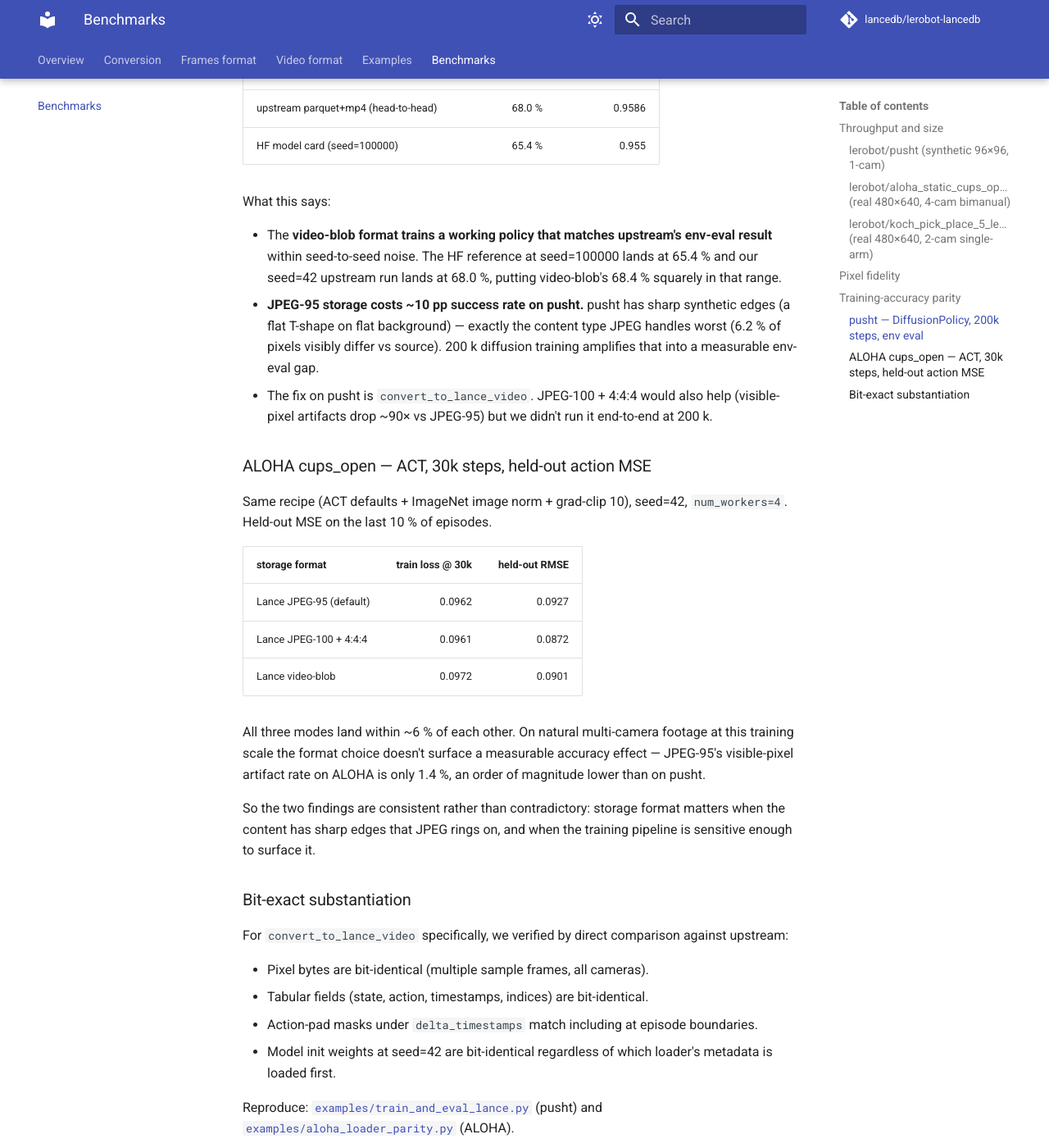
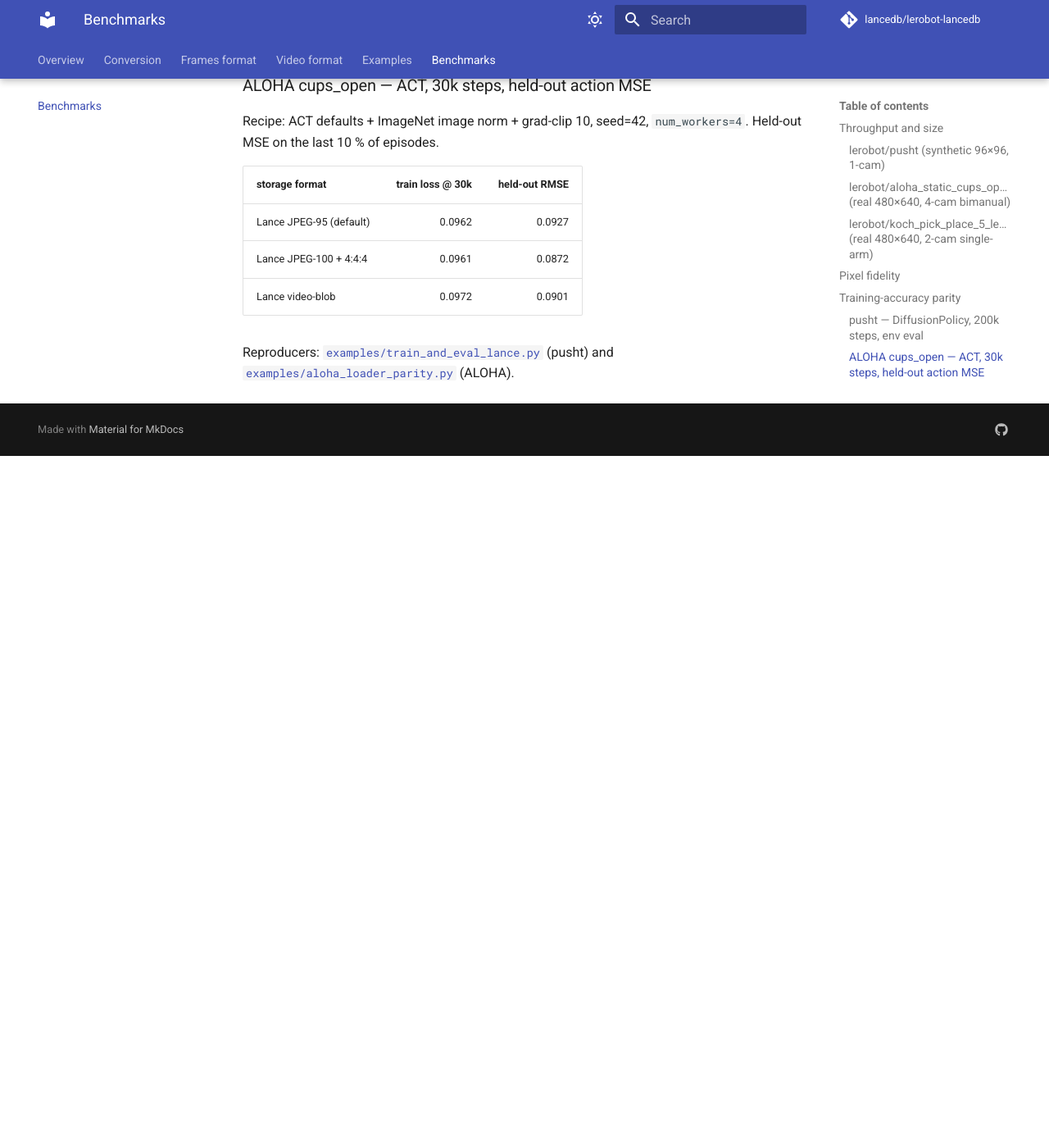
Before and after one commit to lancedb/lerobot-lancedb, an MkDocs documentation site: the page built from docs/benchmarks.md, in a window 1280 px wide and 1400 px high, scrolled down 2540 px. Shown: the whole window at 82% size. Built offline with MkDocs 1.6.1 and Material for MkDocs 9.7.7, drawn with Linux system fonts in a browser that asks for light colours; comment, search, counter and statistics services are not loaded; after the commit the page ends 3096 px from its top, so only the background shows below that; some of the changed text lies outside the part shown.

Commit message:
Trim training-parity prose; keep the numbers
README parity section is now a one-line claim + a pointer to docs.
docs/benchmarks.md parity section keeps the tables (so we can point
users at them) and drops the diagnosis prose / takeaway bullets.

Co-Authored-By: Claude Opus 4.7 (1M context) <noreply@anthropic.com>

```diff
--- a/docs/benchmarks.md
+++ b/docs/benchmarks.md
@@ -58,28 +58,20 @@ JPEG-95 fidelity varies dramatically with content: ALOHA's natural backgrounds c
 
 ## Training-accuracy parity
 
-End-to-end check that the loader trains models that actually learn and match upstream's behaviour. Two complementary tests: pusht with `DiffusionPolicy` + env rollouts (the rigorous one — measures actual task success), and ALOHA cups_open with ACT + held-out action MSE (no sim env exists for this dataset).
-
 ### pusht — `DiffusionPolicy`, 200k steps, env eval
 
-Same recipe as [`lerobot/diffusion_pusht`](https://huggingface.co/lerobot/diffusion_pusht). Seed=42 for direct comparison; eval is 500 `gym-pusht` rollouts at seed=100000.
+Recipe: [`lerobot/diffusion_pusht`](https://huggingface.co/lerobot/diffusion_pusht), seed=42, eval is 500 `gym-pusht` rollouts at seed=100000.
 
 | storage format | env success rate | avg max overlap |
 |---|---:|---:|
 | Lance JPEG-95 | 58.0 % | 0.919 |
-| Lance video-blob | **68.4 %** | **0.936** |
+| Lance video-blob | 68.4 % | 0.936 |
 | upstream parquet+mp4 (head-to-head) | 68.0 % | 0.9586 |
 | HF model card (seed=100000) | 65.4 % | 0.955 |
 
-What this says:
-
-- The **video-blob format trains a working policy that matches upstream's env-eval result** within seed-to-seed noise. The HF reference at seed=100000 lands at 65.4 % and our seed=42 upstream run lands at 68.0 %, putting video-blob's 68.4 % squarely in that range.
-- **JPEG-95 storage costs ~10 pp success rate on pusht.** pusht has sharp synthetic edges (a flat T-shape on flat background) — exactly the content type JPEG handles worst (6.2 % of pixels visibly differ vs source). 200 k diffusion training amplifies that into a measurable env-eval gap.
-- The fix on pusht is `convert_to_lance_video`. JPEG-100 + 4:4:4 would also help (visible-pixel artifacts drop ~90× vs JPEG-95) but we didn't run it end-to-end at 200 k.
-
 ### ALOHA cups_open — ACT, 30k steps, held-out action MSE
 
-Same recipe (ACT defaults + ImageNet image norm + grad-clip 10), seed=42, `num_workers=4`. Held-out MSE on the last 10 % of episodes.
+Recipe: ACT defaults + ImageNet image norm + grad-clip 10, seed=42, `num_workers=4`. Held-out MSE on the last 10 % of episodes.
 
 | storage format | train loss @ 30k | held-out RMSE |
 |---|---:|---:|
@@ -87,17 +79,4 @@ Same recipe (ACT defaults + ImageNet image norm + grad-clip 10), seed=42, `num_w
 | Lance JPEG-100 + 4:4:4 | 0.0961 | 0.0872 |
 | Lance video-blob | 0.0972 | 0.0901 |
 
-All three modes land within ~6 % of each other. On natural multi-camera footage at this training scale the format choice doesn't surface a measurable accuracy effect — JPEG-95's visible-pixel artifact rate on ALOHA is only 1.4 %, an order of magnitude lower than on pusht.
-
-So the two findings are consistent rather than contradictory: storage format matters when the content has sharp edges that JPEG rings on, and when the training pipeline is sensitive enough to surface it.
-
-### Bit-exact substantiation
-
-For `convert_to_lance_video` specifically, we verified by direct comparison against upstream:
-
-- Pixel bytes are bit-identical (multiple sample frames, all cameras).
-- Tabular fields (state, action, timestamps, indices) are bit-identical.
-- Action-pad masks under `delta_timestamps` match including at episode boundaries.
-- Model init weights at seed=42 are bit-identical regardless of which loader's metadata is loaded first.
-
-Reproduce: [`examples/train_and_eval_lance.py`](https://github.com/lancedb/lerobot-lancedb/blob/main/examples/train_and_eval_lance.py) (pusht) and [`examples/aloha_loader_parity.py`](https://github.com/lancedb/lerobot-lancedb/blob/main/examples/aloha_loader_parity.py) (ALOHA).
+Reproducers: [`examples/train_and_eval_lance.py`](https://github.com/lancedb/lerobot-lancedb/blob/main/examples/train_and_eval_lance.py) (pusht) and [`examples/aloha_loader_parity.py`](https://github.com/lancedb/lerobot-lancedb/blob/main/examples/aloha_loader_parity.py) (ALOHA).
```
Also changed, not shown: README.md (+2 -23 lines).
